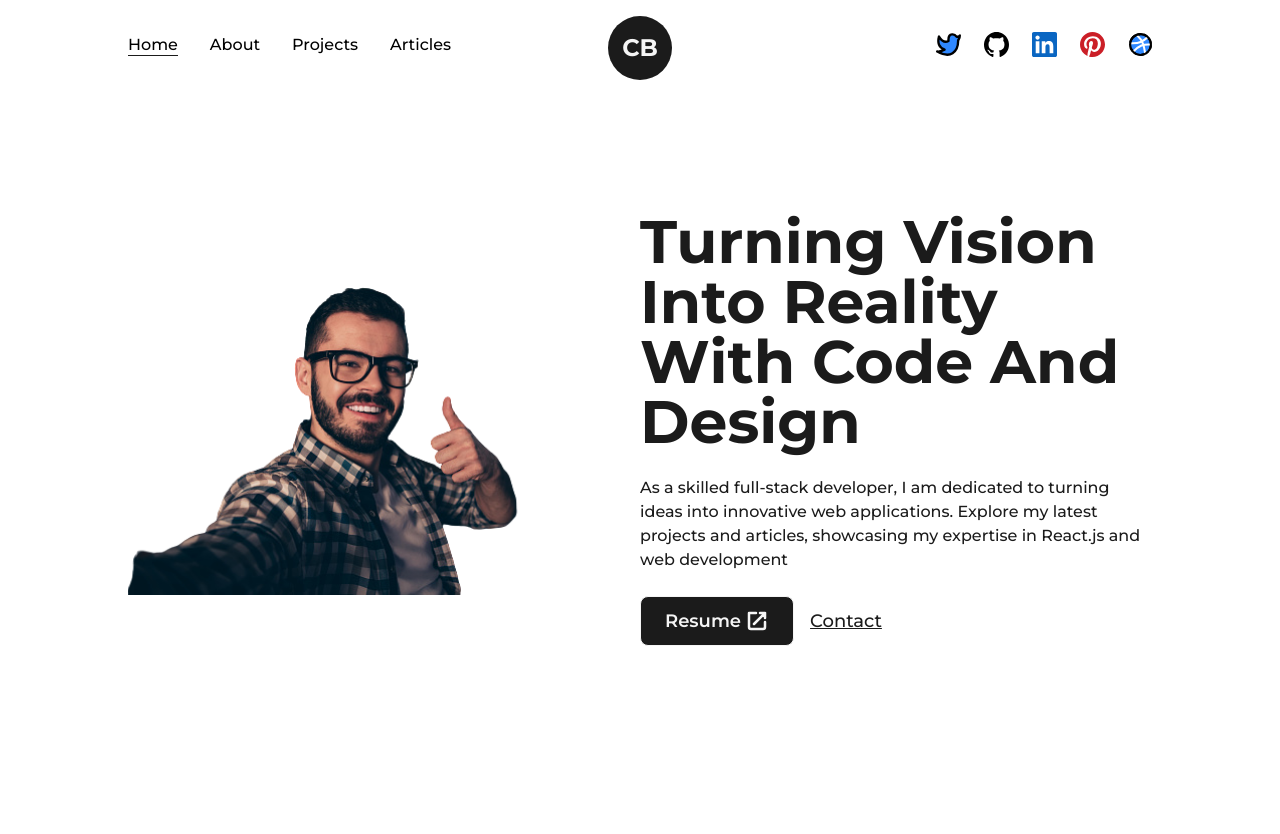
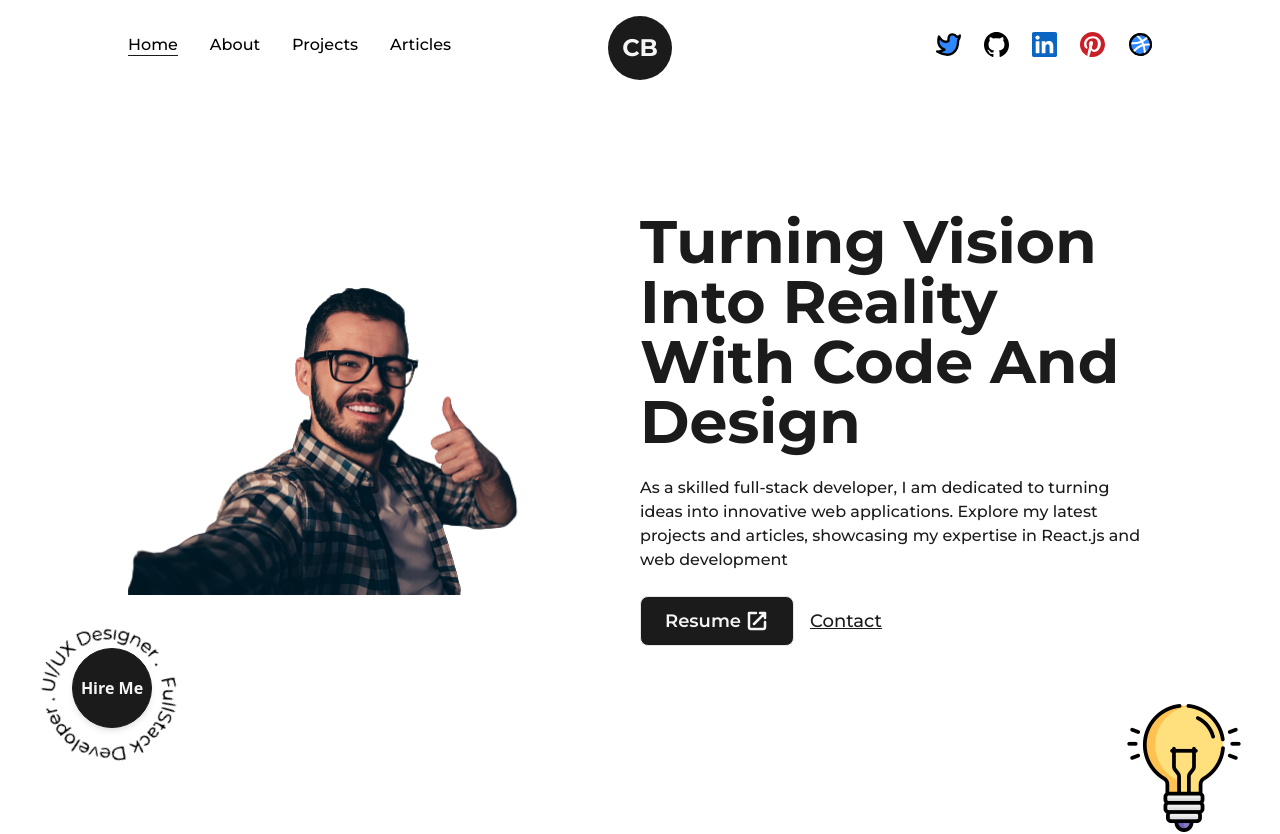
Before and after one commit to mmaazkhanhere/learningRepo, a Next.js app in the folder portfolio-website/: page / in a window 1280 px wide. Shown: the top 834 px of the page. Built offline with nearby package versions, Linux system fonts and the light colour scheme.

Commit message:
rounded-text added to the project

```diff
--- /dev/null
+++ b/portfolio-website/src/pages/components/HireMe.tsx
@@ -0,0 +1,18 @@
+
+import Image from 'next/image'
+import Link from 'next/link'
+import React from 'react'
+
+export default function HireMe() {
+    return (
+        <div className='fixed left-4 bottom-4 flex items-center justify-center overflow-hidden'>
+            <div className='w-48 h-auto items-center justify-center relative'>
+                <Image src="/rounded-text.svg" alt="Title" width={400} height={400} className='fill-dark
+                animate-spin-slow' />
+                <Link href="mailto:mmaazkhan@outlook.com" className='flex items-center justify-center
+                absolute left-1/2 top-1/2 -translate-x-1/2 -translate-y-1/2 bg-dark text-light shadow-md border
+                border-solid border-dark w-20 h-20 rounded-full font-semibold hover:bg-light hover:text-dark'>Hire Me</Link>
+            </div>
+        </div>
+    )
+}
--- a/portfolio-website/src/pages/index.tsx
+++ b/portfolio-website/src/pages/index.tsx
@@ -4,6 +4,7 @@
 import profile from "../../public/Profile-Picture.png"
 import AnimatedText from './components/AnimatedText'
 import Link from 'next/link'
+import HireMe from './components/HireMe'
 
 export default function Home() {
   return (
@@ -40,6 +41,10 @@
             </div>
           </div>
         </Layout>
+        <HireMe />
+        <div className='absolute right-8 -bottom-8 w-32'>
+          <Image src={"/lightbulb.png"} alt="" className='w-full h-auto' width={120} height={120} />
+        </div>
       </main>
     </>
 
--- a/portfolio-website/tailwind.config.js
+++ b/portfolio-website/tailwind.config.js
@@ -6,6 +6,9 @@
     "./src/app/**/*.{js,ts,jsx,tsx,mdx}",
   ],
   theme: {
+    fontFamily: {
+      montserrat: "Montserrat, sans-serif",
+    },
     screens: {
       sm: "350px",
       md: "650px",
@@ -13,20 +16,15 @@
       xl: "1440px",
       xxl: "2560px",
     },
-    colors: {
-      dark: "#1b1b1b",
-      light: "#f5f5f5",
-      primary: "#B63E96",
-      primaryDark: "#58E6D9",
-    },
-    fontFamily: {
-      montserrat: "Montserrat, sans-serif",
-    },
     extend: {
-      backgroundImage: {
-        "gradient-radial": "radial-gradient(var(--tw-gradient-stops))",
-        "gradient-conic":
-          "conic-gradient(from 180deg at 50% 50%, var(--tw-gradient-stops))",
+      animation: {
+        "spin-slow": "spin 8s linear infinite",
+      },
+      colors: {
+        dark: "#1b1b1b",
+        light: "#f5f5f5",
+        primary: "#B63E96",
+        primaryDark: "#58E6D9",
       },
     },
   },
```
Also changed, not shown: portfolio-website/public/lightbulb.png (added), portfolio-website/public/rounded-text.svg (added).
